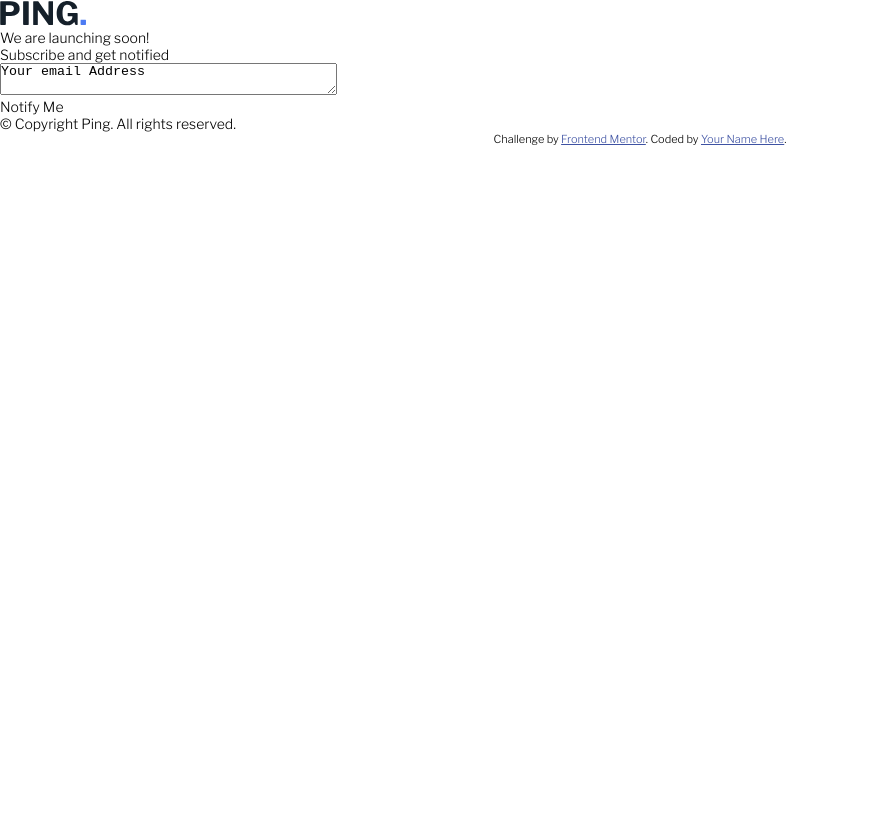
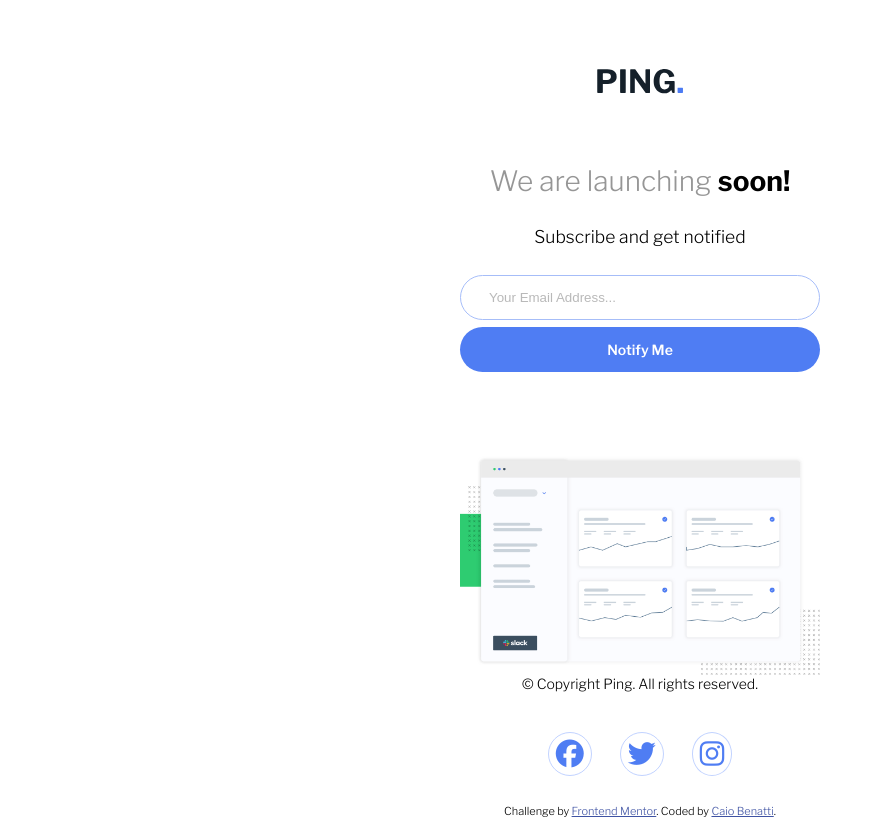
Before and after one commit to caiobenatti/02-frontEndMentor-Ping_single_column_coming, a plain HTML site: page index.html in a window 1280 px wide. Shown: the whole page, without its empty margins (0-883 px from the left). Drawn offline with nearby package versions, Linux system fonts and the light colour scheme.

Commit message:
finalize the structure of the html and most of the css

```diff
--- a/index.html
+++ b/index.html
@@ -25,26 +25,46 @@
     <main>
       <div class="container">
         <div class="card">
-          <img src="./images/logo.svg" alt="" />
-          <div class="text-Header">We are launching soon!</div>
+          <img src="./images/logo.svg" alt="Logo" class="logo" />
+          <div class="text-Header">
+            We are launching <span class="soon">soon!</span>
+          </div>
           <div class="text-subHeader">Subscribe and get notified</div>
-          <form action="">
-            <textarea name="" id="" cols="40" rows="2">
-Your email Address</textarea
-            >
-          </form>
-          <div class="button">Notify Me</div>
+          <div class="form">
+            <form action="">
+              <input
+                type="email"
+                placeholder="Your Email Address..."
+                class="text-area"
+              />
+            </form>
+          </div>
+          <div class="button"><a href="#"> Notify Me</a></div>
+          <img
+            src="./images/illustration-dashboard.png"
+            alt="Dashboard"
+            class="dashboard"
+          />
           &copy; Copyright Ping. All rights reserved.
         </div>
       </div>
       <footer>
+        <div class="social">
+          <i class="fab fa-facebook fa-2x"></i>
+          <i class="fab fa-twitter fa-2x"></i>
+          <i class="fab fa-instagram fa-2x"></i>
+        </div>
         <p class="attribution">
           Challenge by
           <a href="https://www.frontendmentor.io?ref=challenge" target="_blank"
             >Frontend Mentor</a
-          >. Coded by <a href="#">Your Name Here</a>.
+          >. Coded by <a href="#">Caio Benatti</a>.
         </p>
       </footer>
     </main>
+    <script
+      src="https://kit.fontawesome.com/e76558bb3f.js"
+      crossorigin="anonymous"
+    ></script>
   </body>
 </html>
--- a/styles/styles.scss
+++ b/styles/styles.scss
@@ -2,8 +2,8 @@
     --blue: hsl(223, 87%, 63%);
 --paleBlue: hsl(223, 100%, 88%);
 --lightRed: hsl(354, 100%, 66%);
---gray: hsl(0, 0%, 59%)
---veryDarkBlue: hsl(209, 33%, 12%)
+--gray: hsl(0, 0%, 59%);
+--veryDarkBlue: hsl(209, 33%, 12%);
 }
 
 
@@ -19,22 +19,107 @@ html{
 
 body{
  font-family: 'Libre Franklin',sans-serif;
- width: 100vw;
+ overflow: hidden;
 }
 
 .container {
-    height: 100vh;
+    height: 95vh;
     width: 100vw;
     display: flex;
     align-items: center;
     justify-content: center;
     flex-direction: column;
+    text-align: center;
+
 
     .card {
         width: 80%;
         max-width: 450px;
-        margin-top: 6rem;
+      display: flex;
+    align-items: center;
+    justify-content: center;
+    flex-direction: column;
+    text-align: center;
+    }
 
+    .logo {
+        margin-bottom: 5rem;
+    }
+
+    .text-Header {
+        font-size: 2rem;
+        color: var(--gray);
+        margin-bottom: 2rem;
+
+        .soon {
+            color: black;
+            font-weight: 700;
+        }
+    }
+    .text-subHeader {
+        font-size: 1.25rem;
+        margin-bottom: 2rem;
+    }
+
+    .form {
+        width: 100%;
+        input {
+            width: 80%;
+        opacity: 0.5;
+        border-radius: 2rem;
+        padding: 1rem 0;
+        text-align: left;
+        font-weight: 300;
+        padding-left: 2rem;
+        margin-bottom: 0.5rem;
+        border: 1px solid;
+        border-color: var(--blue);
+    }
+    }
+
+
+    .button{
+        background-color: var(--blue);
+        width: 80%;
+        padding: 1rem 0;
+        text-align: center;
+        border-radius: 2rem;
+        font-weight: 600;
+        margin-bottom: 6rem;
+
+
+        &:hover{
+            cursor: pointer;
+            background-color: var(--paleBlue);
+        }
+               a{
+                    color: #ffffff;
+                text-decoration: none;
+                             }
+
+    }
+    .dashboard {
+        width: 80%;
+        max-width: 450px;
+
+    }
+}
+.social{
+    display: flex;
+    justify-content: center;
+    margin-top: -2rem;
+    margin-bottom: 2rem;
+
+    .fab {
+        border: 0.5px solid var(--paleBlue);
+        margin: 0 1rem;
+        border-radius: 50%;
+        padding: 0.5rem 0.5rem;
+        color: var(--blue);
+
+        &:hover{
+            color: var(--paleBlue);
+        }
     }
 }
 
```
Also changed, not shown: styles/styles.css, 1 other file.
